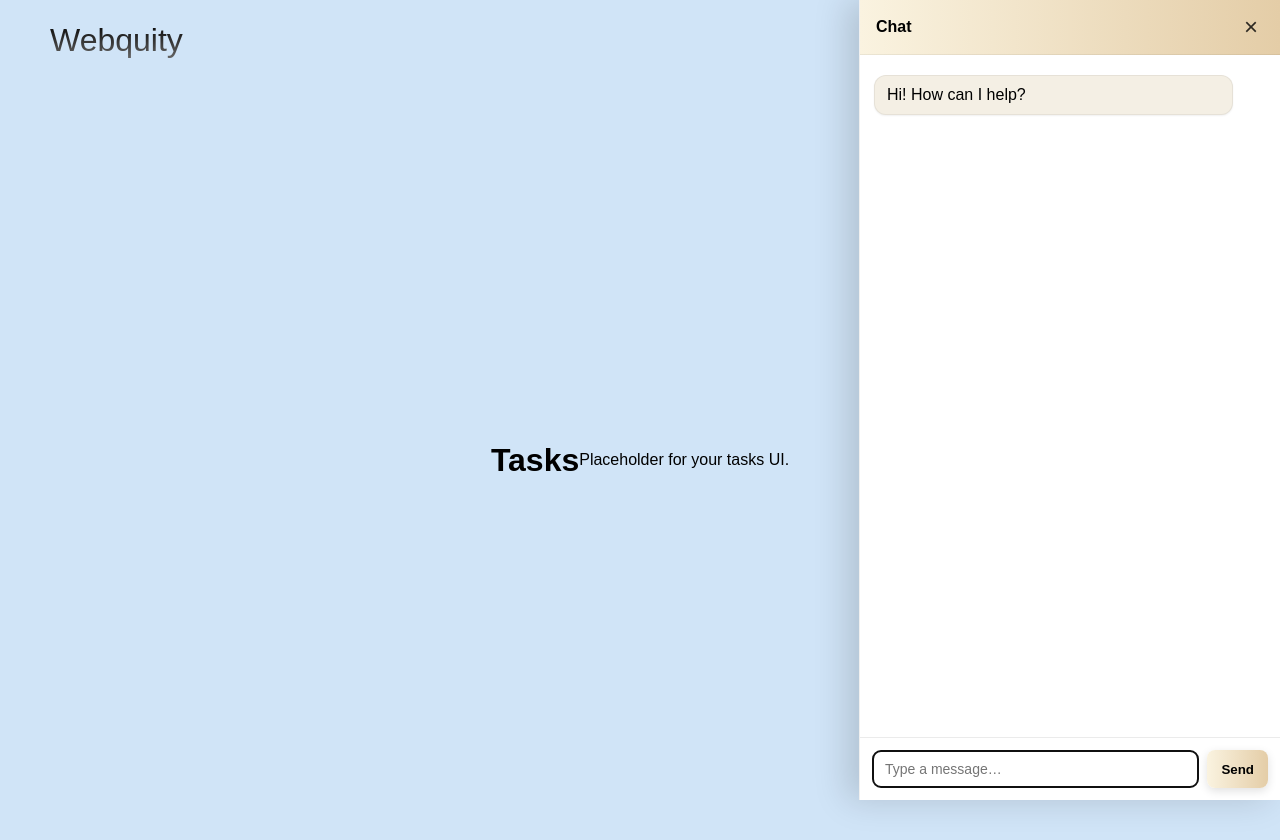
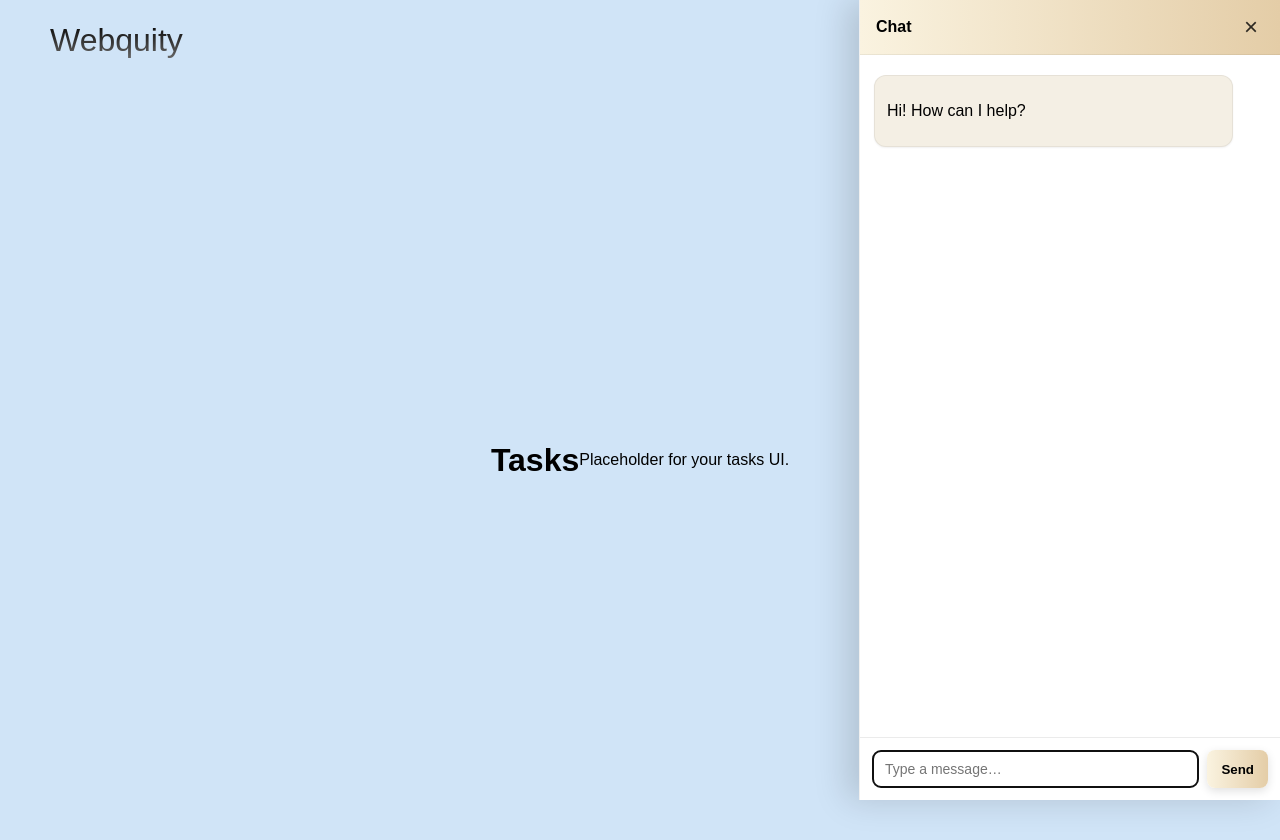
Before and after one commit to t-robarge/webquity-25, a React (Vite) app in the folder front-end/: page /tasks in a window 1280 px wide. Both pictures are taken after a click on the button "Chat". Built offline with nearby package versions, Linux system fonts and the light colour scheme; a web font is replaced by a local one.

Commit message:
added front-end logic to handle markdown

```diff
--- a/front-end/package.json
+++ b/front-end/package.json
@@ -13,7 +13,9 @@
     "react": "^18",
     "react-dom": "^18",
     "react-lottie": "^1.2.10",
-    "react-router-dom": "^6"
+    "react-markdown": "^10.1.0",
+    "react-router-dom": "^6",
+    "remark-gfm": "^4.0.1"
   },
   "devDependencies": {
     "@types/react": "^18",
--- a/front-end/src/components/chat/ChatWidget.tsx
+++ b/front-end/src/components/chat/ChatWidget.tsx
@@ -1,6 +1,8 @@
 import { useEffect, useRef, useState } from "react";
 import { createPortal } from "react-dom";
 import "../../styles/chat.css";
+import ReactMarkdown from "react-markdown";
+import remarkGfm from "remark-gfm";
 
 type Msg = { id: string; role: "user" | "assistant"; text: string };
 
@@ -142,8 +144,10 @@
             <div className="chat-messages" role="log" aria-live="polite">
               {msgs.map((m) => (
                 <div key={m.id} className={`chat-bubble ${m.role}`}>
+                <ReactMarkdown remarkPlugins={[remarkGfm]}>
                   {m.text}
-                </div>
+                </ReactMarkdown>
+              </div>
               ))}
             </div>
 
```
Also changed, not shown: 1 other file (tests, documents, lock files or other folders).
